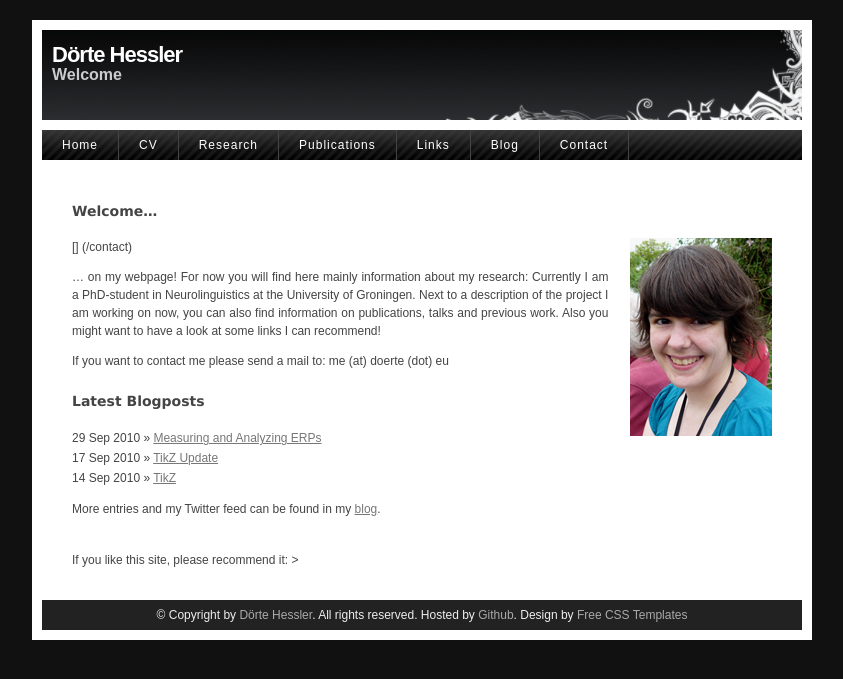
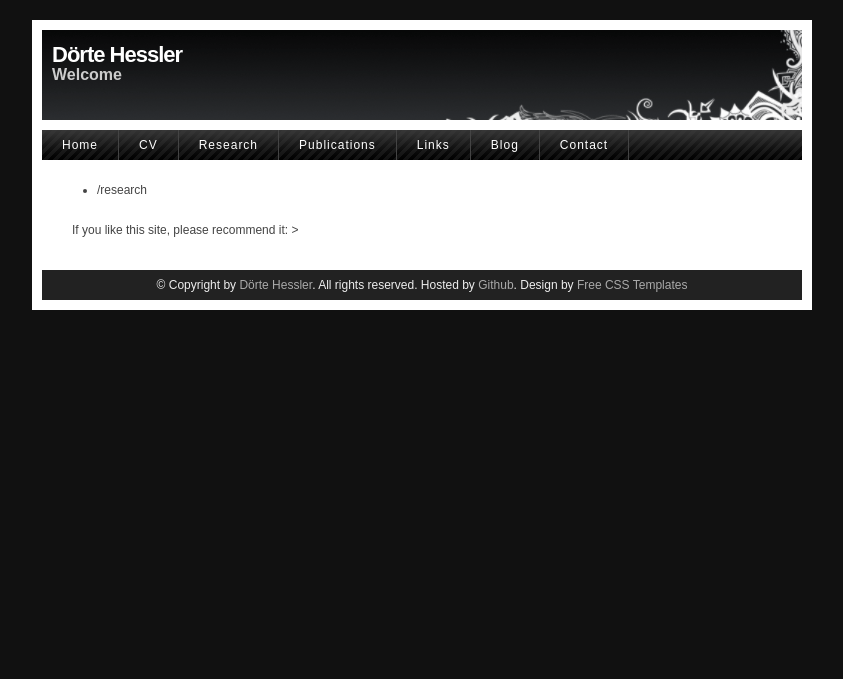
Before and after one commit to doerte/doerte.github.com, a Jekyll site: the page built from book.md, in a window 1280 px wide. Shown: the top 679 px of the page, without its empty margins (218-1061 px from the left). Built offline with Jekyll 4.4.1, drawn with Linux system fonts in a browser that asks for light colours; comment, search, counter and statistics services are not loaded.

Commit message:
enable redirects

```diff
--- a/_config.yml
+++ b/_config.yml
@@ -1,2 +1,3 @@
 lsi: false
 permalink: /Blog/:year/:month/:day/:title
+redirects: yes
--- a/book.md
+++ b/book.md
@@ -4,24 +4,4 @@
 menu: menuHome
 ---
 
-
-Welcome...
------------
-
-[<img alt="D&ouml;rte Hessler" src="images/me_web.png" class="rechts">] (/contact)
-
-... on my webpage! For now you will find here mainly information about my research:
-Currently I am a PhD-student in Neurolinguistics at the University of Groningen.  Next to a description of the project I am working on now, you can also find information on publications, talks and previous work. Also you might want to have a look at some links I can recommend!
-
-
-If you want to contact me please send a mail to: me (at) doerte (dot) eu
-
-<h2>Latest Blogposts</h2>
-
-{% for post in site.posts limit:3 %}
-  <div class="post">
-    {{ post.date | date_to_string }} &raquo; <a href="{{ post.url }}">{{ post.title }}</a>
-	</div>
-{% endfor %}
-
-More entries and my Twitter feed can be found in my [blog](/Blog).
+- /research
```
Also changed, not shown: 1 other file.
